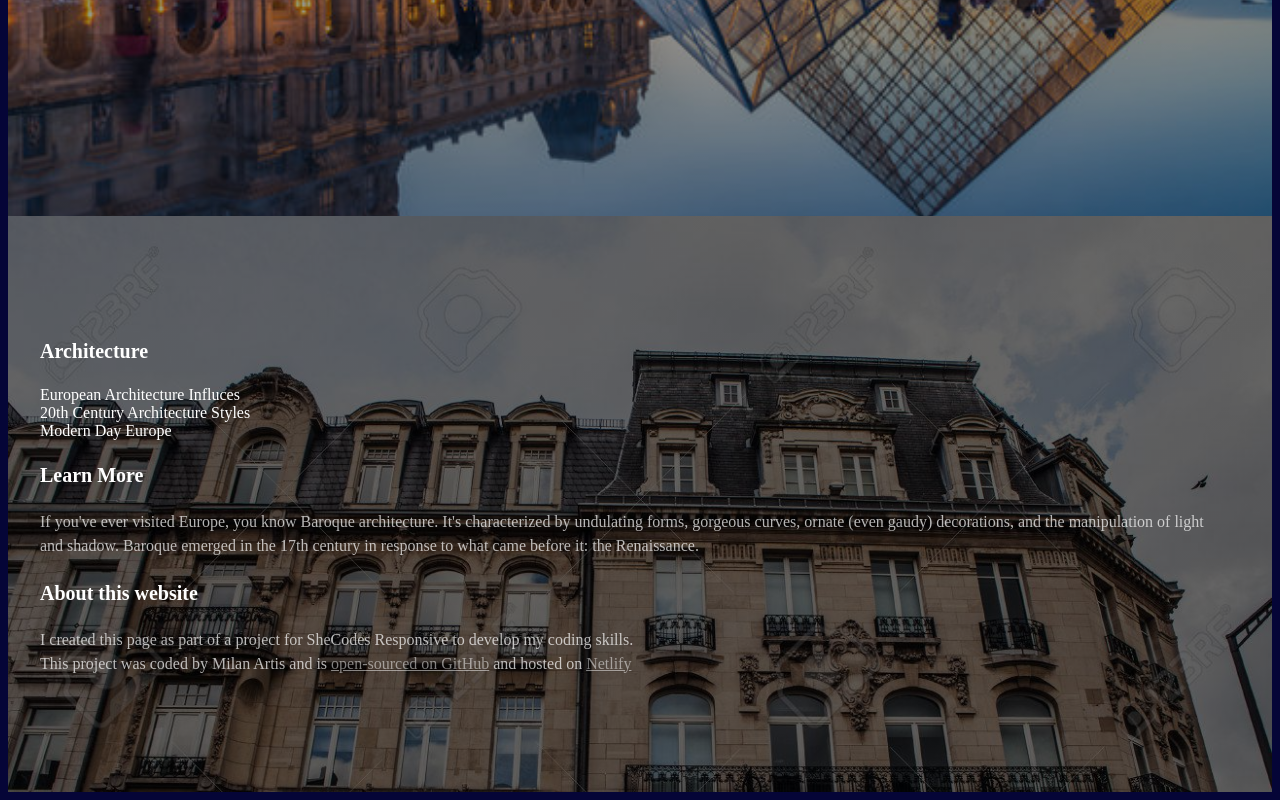
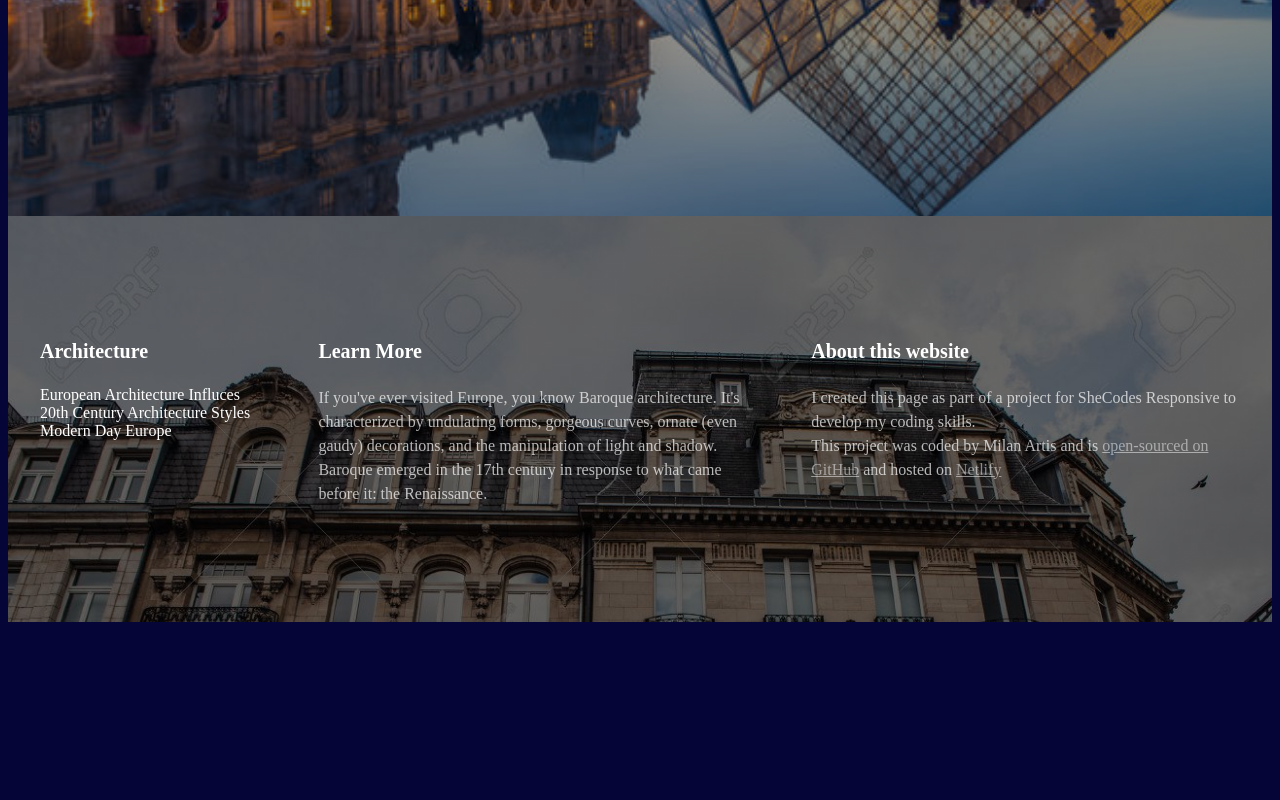
Before and after one commit to milanartis21/Travel-Project, a plain HTML site: page index.html in a window 1280 px wide. Shown: the part 479-1279 px from the top of the page. After the commit the page ends 1109 px from the top, so only its background shows below. Drawn offline with Linux system fonts and the light colour scheme.

Commit message:
Added grid to the footer

```diff
--- a/src/style.css
+++ b/src/style.css
@@ -4,9 +4,15 @@ body{
 }
 
 
-container {
+.container {
     max-width: 1400px;
     margin: 0 auto;
+}
+
+.grid{
+    display: grid;
+    grid-template-columns: 1fr 2fr 2fr;
+    grid-gap: 64px;
 }
 
 section {
@@ -89,7 +95,6 @@ footer p{
     font-weight: 400;
     font-size: 16px;
     opacity: 0.7;
-    margin-right: 20px;
     line-height: 24px;
 }
 
```
